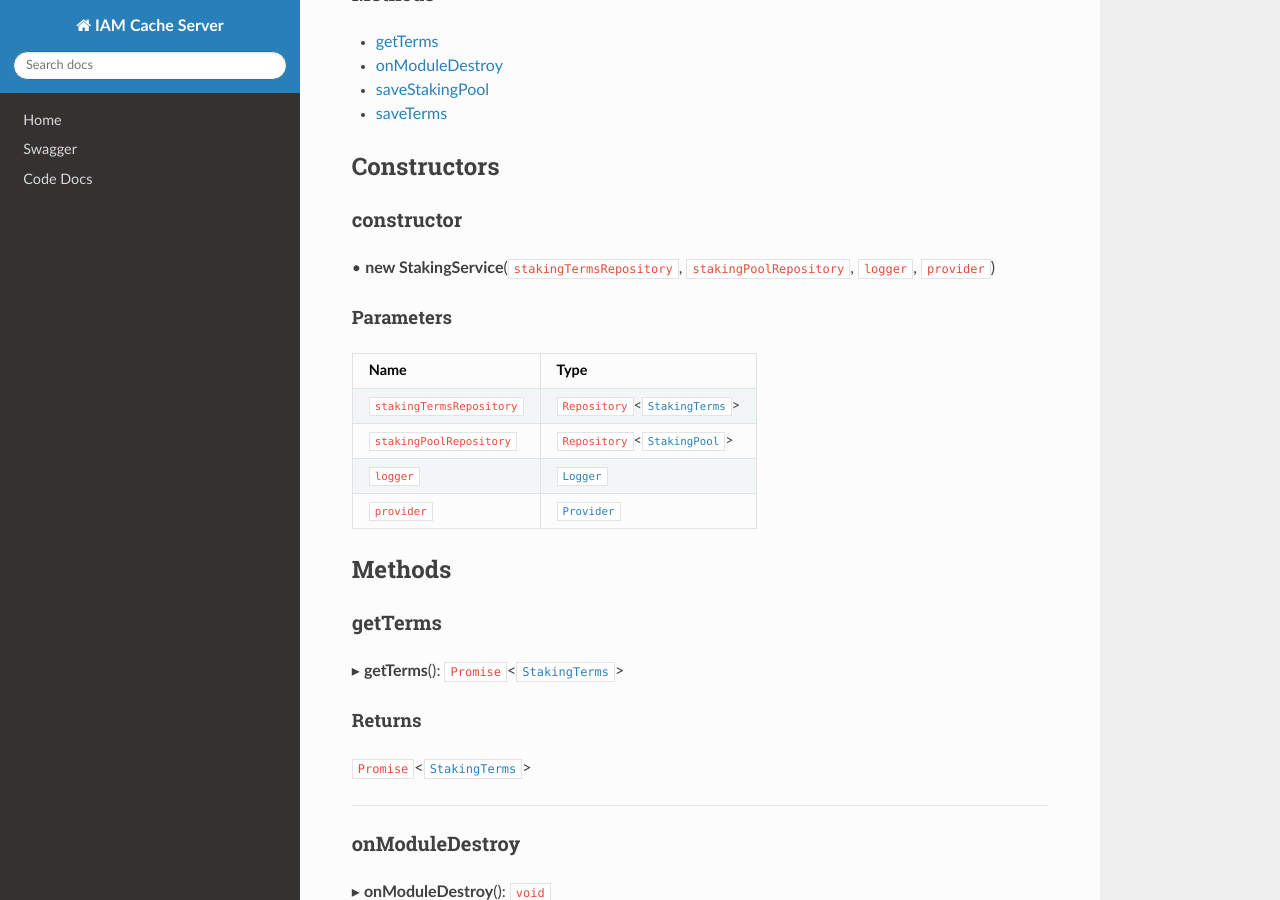
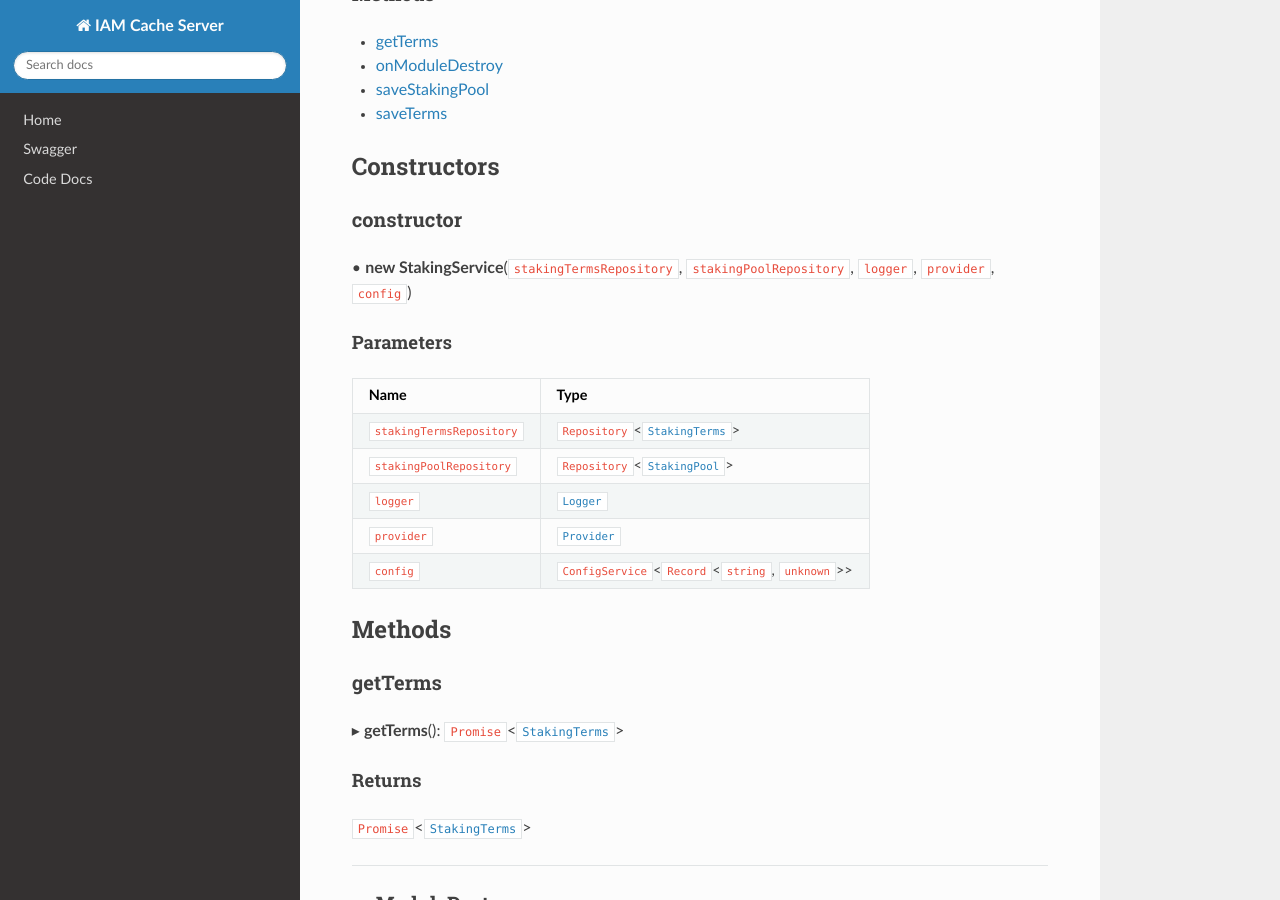
Before and after one commit to energywebfoundation/ssi-hub, an MkDocs documentation site: the page built from docs/api/classes/modules_staking_staking_service.StakingService.md, in a window 1280 px wide and 900 px high, scrolled down 487 px. Built offline with MkDocs 1.6.1, drawn with Linux system fonts in a browser that asks for light colours; nearby versions of some CDN libraries.

Commit message:
docs: update documentation

```diff
--- a/docs/api/classes/modules_staking_staking_service.StakingService.md
+++ b/docs/api/classes/modules_staking_staking_service.StakingService.md
@@ -23,7 +23,7 @@
 
 ### constructor
 
-• **new StakingService**(`stakingTermsRepository`, `stakingPoolRepository`, `logger`, `provider`)
+• **new StakingService**(`stakingTermsRepository`, `stakingPoolRepository`, `logger`, `provider`, `config`)
 
 #### Parameters
 
@@ -33,6 +33,7 @@
 | `stakingPoolRepository` | `Repository`<[`StakingPool`](modules_staking_entities_staking_pool_entity.StakingPool.md)\> |
 | `logger` | [`Logger`](modules_logger_logger_service.Logger.md) |
 | `provider` | [`Provider`](common_provider.Provider.md) |
+| `config` | `ConfigService`<`Record`<`string`, `unknown`\>\> |
 
 ## Methods
 
```
